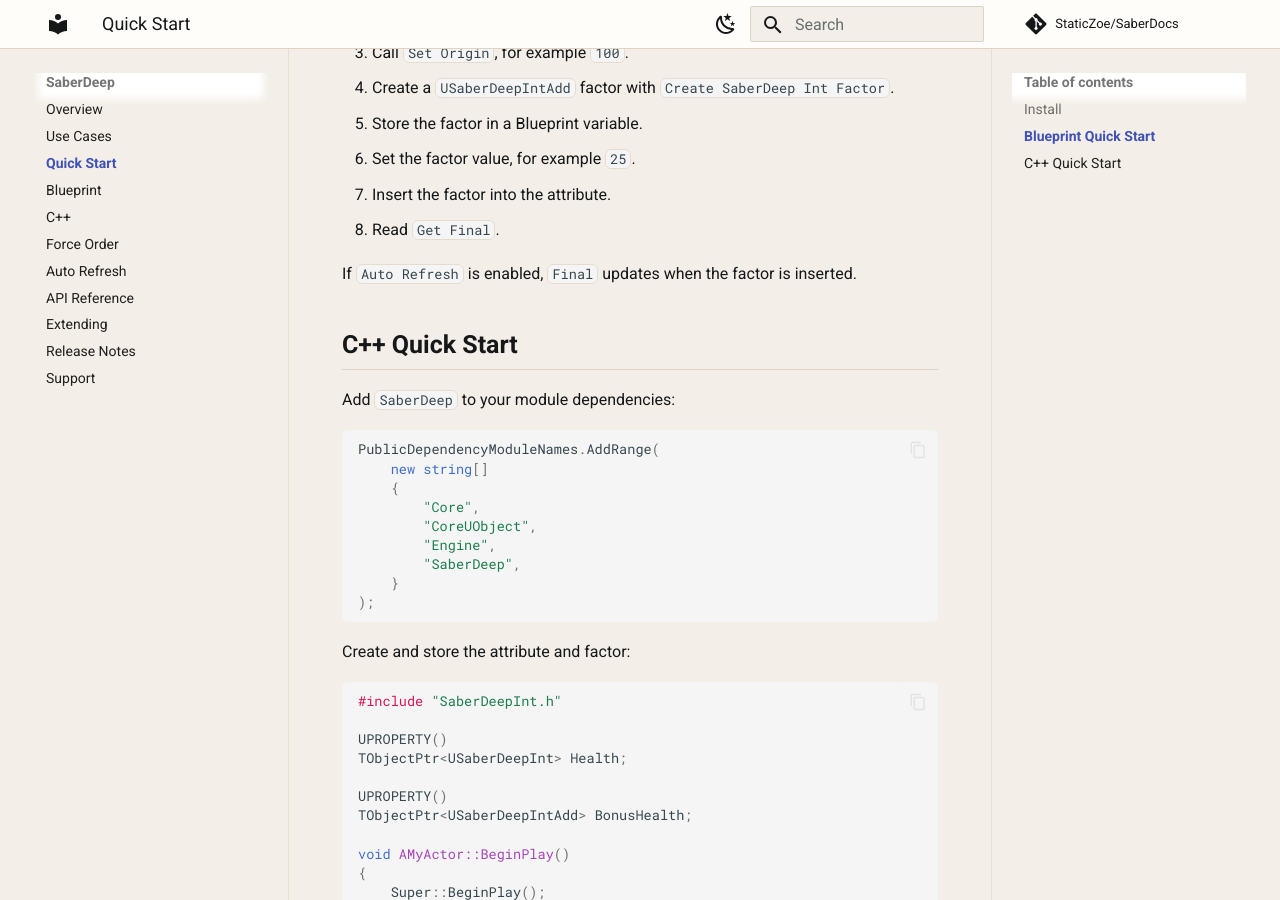
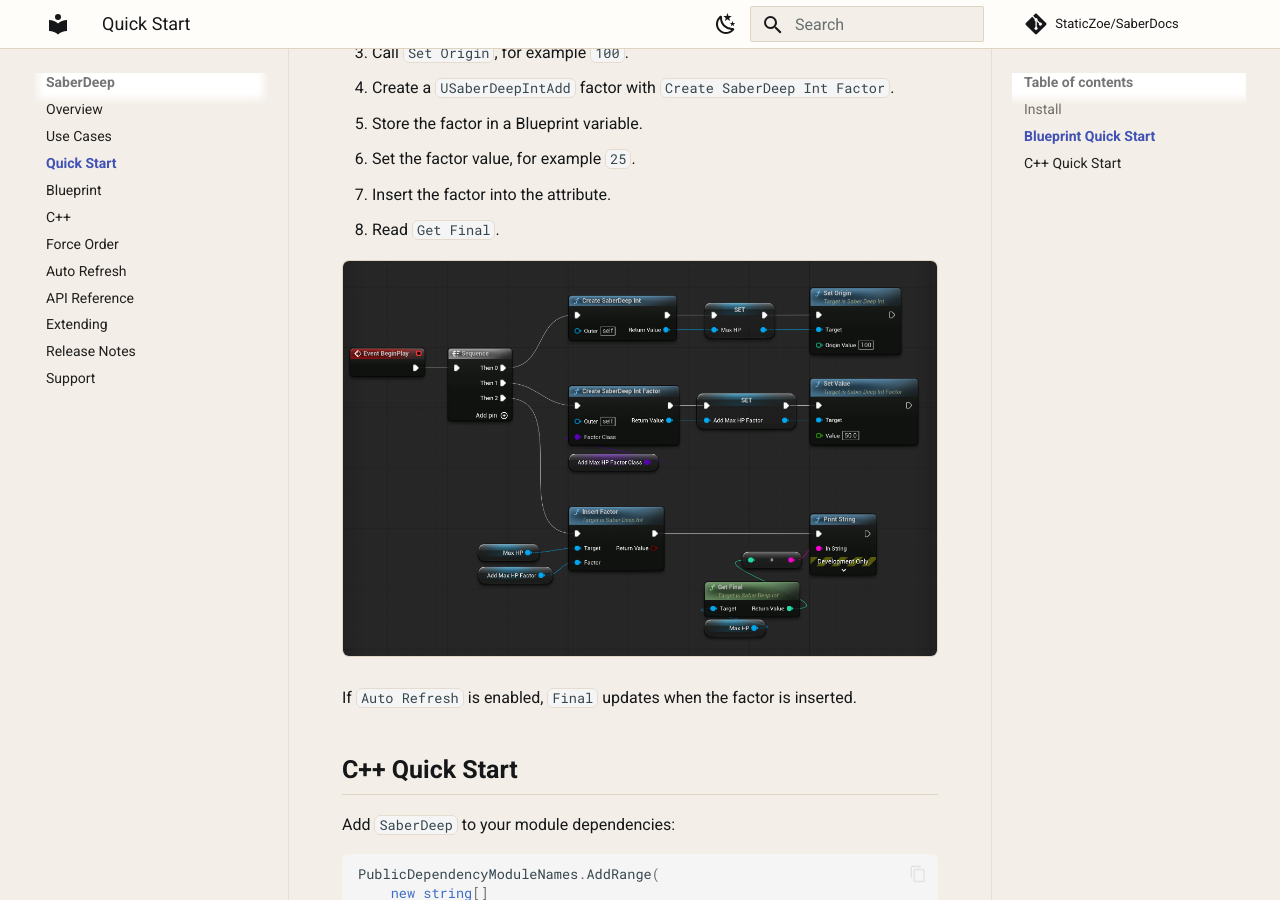
Before and after one commit to StaticZoe/SaberDocs, an MkDocs documentation site: the page built from docs/saberdeep/quick-start.md, in a window 1280 px wide and 900 px high, scrolled down 950 px. Built offline with MkDocs 1.6.1 and Material for MkDocs 9.7.7, drawn with Linux system fonts in a browser that asks for light colours; comment, search, counter and statistics services are not loaded.

Commit message:
Add SaberDeep quick start screenshot

```diff
--- a/docs/saberdeep/quick-start.md
+++ b/docs/saberdeep/quick-start.md
@@ -32,6 +32,8 @@ Basic flow:
 6. Set the factor value, for example `25`.
 7. Insert the factor into the attribute.
 8. Read `Get Final`.
+
+![Blueprint quick start flow for SaberDeep Int](../assets/saberdeep/quick_start.png){ .saber-screenshot }
 
 If `Auto Refresh` is enabled, `Final` updates when the factor is inserted.
 
```
Also changed, not shown: docs/assets/saberdeep/bind_unbind_event.png, docs/assets/saberdeep/custom_subclass_implement_functions.png, docs/assets/saberdeep/quick_start.png (added).
